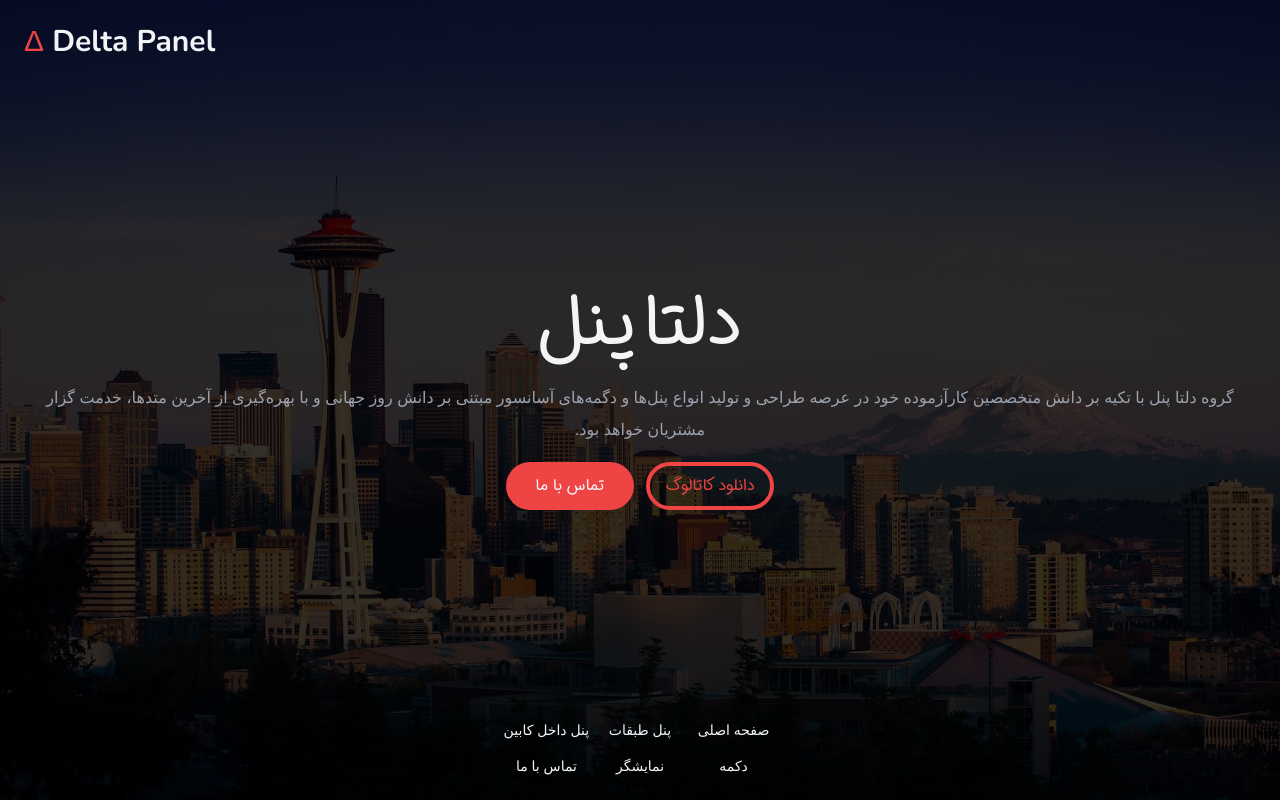
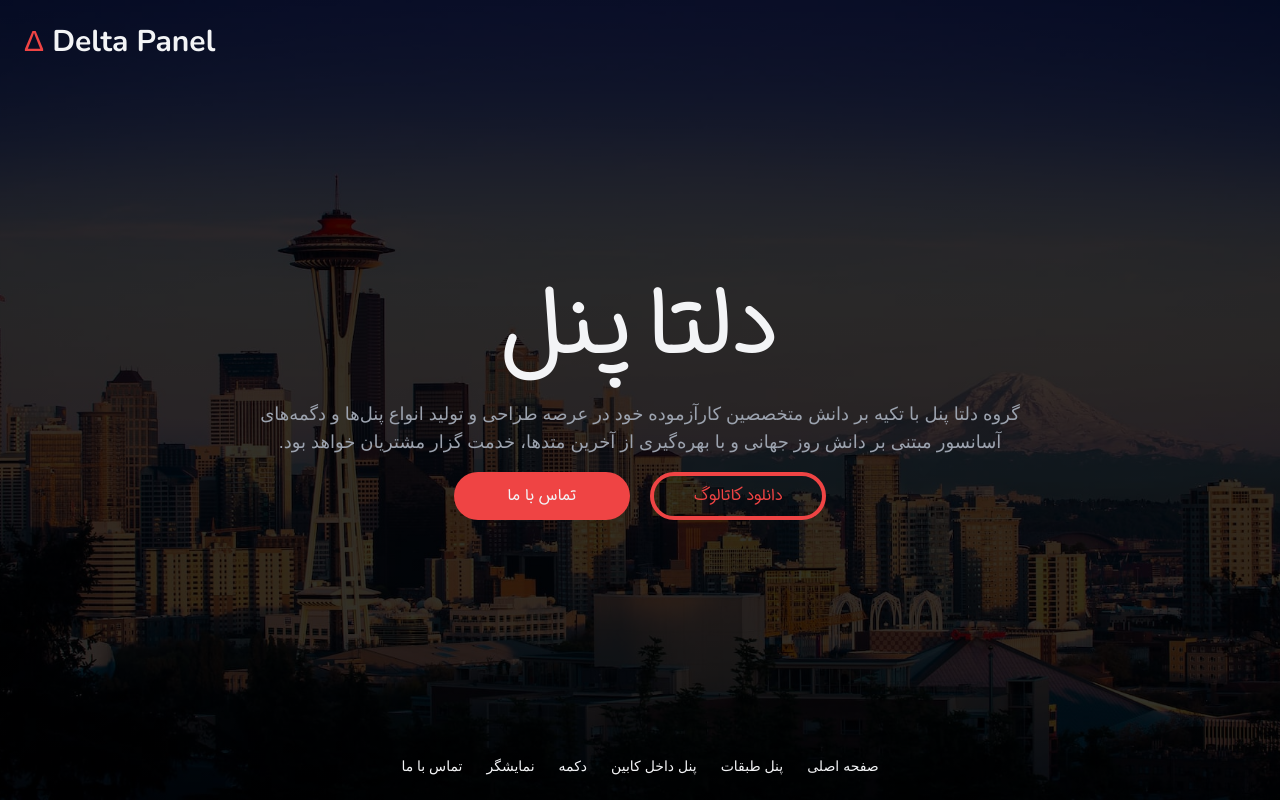
Before and after one commit to knulledge/deltapanelco.com, a website: page index.html in a window 1280 px wide. Drawn offline with nearby package versions, Linux system fonts and the light colour scheme; a web font is replaced by a local one.

Commit message:
Make header responsive

```diff
--- a/index.html
+++ b/index.html
@@ -24,7 +24,7 @@
 
 <body class="bg-gray-200 font-vazir" dir="rtl">
 
-  <header class="relative h-screen flex flex-col items-center p-6"
+  <header class="relative h-screen min-h-[24rem] flex flex-col items-center p-6"
     style="background-image: linear-gradient(rgba(0, 0, 0, 0.8), rgba(0, 0, 0, 0.8)), url(./res/img/header.jpg);
       background-size: cover; background-position: 30%;">
 
@@ -34,15 +34,18 @@
     </h2>
     <!--* Top Heading End -->
 
-    <div class="m-auto">
+    <div class="m-auto
+      lg:w-[50rem]">
       <!--* Main Heading -->
-      <h1 class="font-iransansdn text-center text-7xl text-gray-100" style="word-spacing: -1rem;">
+      <h1 class="font-iransansdn text-center text-7xl text-gray-100
+        sm:text-8xl" style="word-spacing: -1rem;">
         دلتا پنل
       </h1>
       <!--* Main Heading End -->
 
       <!--* Main Heading Description -->
-      <p class="mt-5 text-gray-400 text-center leading-loose">
+      <p class="mt-5 text-gray-400 text-center leading-loose
+        sm:text-lg sm:mt-6">
         گروه دلتا پنل با تکیه بر دانش متخصصین کارآزموده خود در عرصه طراحی و تولید انواع پنل‌ها و دگمه‌های آسانسور مبتنی
         بر دانش روز جهانی و با بهره‌گیری از آخرین متدها، خدمت گزار مشتریان خواهد بود.
       </p>
@@ -51,11 +54,13 @@
       <!--* CTA Buttons -->
       <div class="text-center mt-4">
         <a class="inline-block w-32 font-iransansdn rounded-full transition-colors ease-linear ml-2
-          py-2 border-red-500 border-4 hover:border-red-600 hover:bg-[#00000080] hover:text-red-600 text-red-500">
+          py-2 border-red-500 border-4 hover:border-red-600 hover:bg-[#00000080] hover:text-red-600 text-red-500
+          sm:w-44 sm:ml-4" href="#">
           دانلود کاتالوگ
         </a>
         <a class="inline-block w-32 font-iransansdn rounded-full transition-colors ease-linear
-          py-3 bg-red-500 hover:bg-red-600 text-gray-100">
+          py-3 bg-red-500 hover:bg-red-600 text-gray-100
+          sm:w-44" href="#">
           تماس با ما
         </a>
       </div>
@@ -63,7 +68,8 @@
     </div>
 
     <!--* Navigation Links -->
-    <div class="absolute bottom-0 p-[inherit] grid grid-cols-3 text-gray-100 gap-x-2 gap-y-4 text-center text-sm">
+    <div class="absolute bottom-0 p-[inherit] grid grid-cols-3 text-gray-100 gap-x-2 gap-y-4 text-center text-sm
+      sm:grid-flow-col sm:grid-cols-[min-content] sm:whitespace-nowrap sm:gap-6">
       <a href="#">صفحه اصلی</a>
       <a href="#">پنل طبقات</a>
       <a href="#">پنل داخل کابین</a>
```
Also changed, not shown: res/css/tailwind.css.
